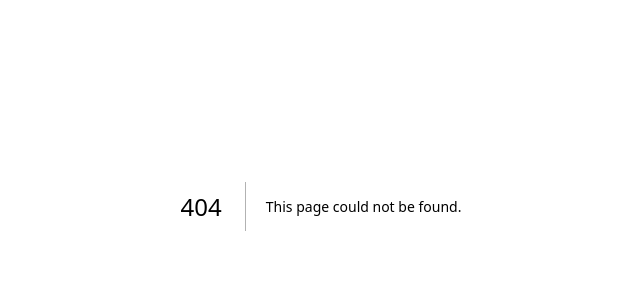
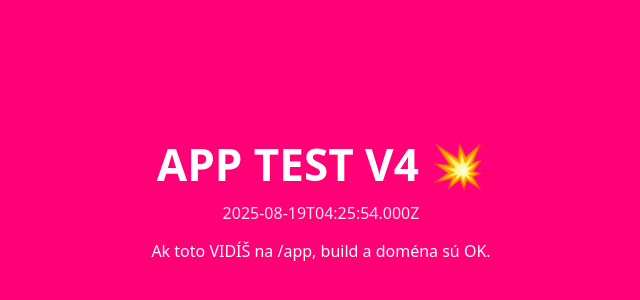
Before and after one commit to artbymosi-ops/Greenbuddyv1, a Next.js app: page /app in a window 1280 px wide. Before the commit this address had no page. Shown: the part 194-494 px from the top of the page, without its empty margins (319-959 px from the left). Built offline with nearby package versions, Linux system fonts and the light colour scheme.

Commit message:
Create app.js

```diff
--- /dev/null
+++ b/pages/app.js
@@ -0,0 +1,20 @@
+export default function AppTest() {
+  return (
+    <div style={{
+      minHeight: "100vh",
+      background: "#ff0077",
+      color: "white",
+      display: "grid",
+      placeItems: "center",
+      fontFamily: "system-ui"
+    }}>
+      <div style={{ textAlign: "center" }}>
+        <div style={{ fontSize: 44, fontWeight: 900 }}>APP TEST V4 💥</div>
+        <div style={{ marginTop: 8, opacity: .9 }}>
+          {new Date().toISOString()}
+        </div>
+        <p style={{ marginTop: 16 }}>Ak toto VIDÍŠ na /app, build a doména sú OK.</p>
+      </div>
+    </div>
+  );
+}
```
